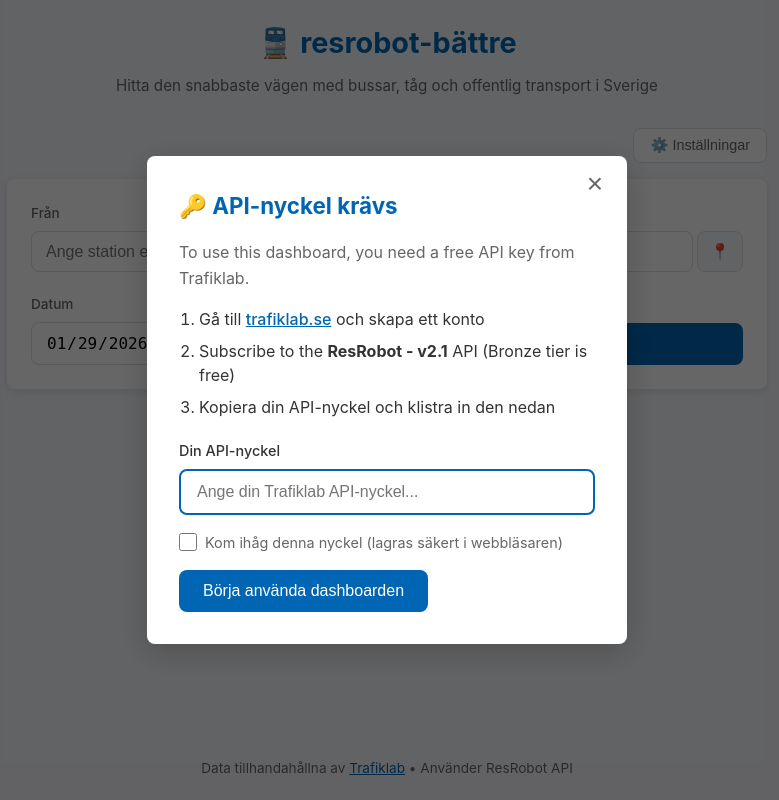
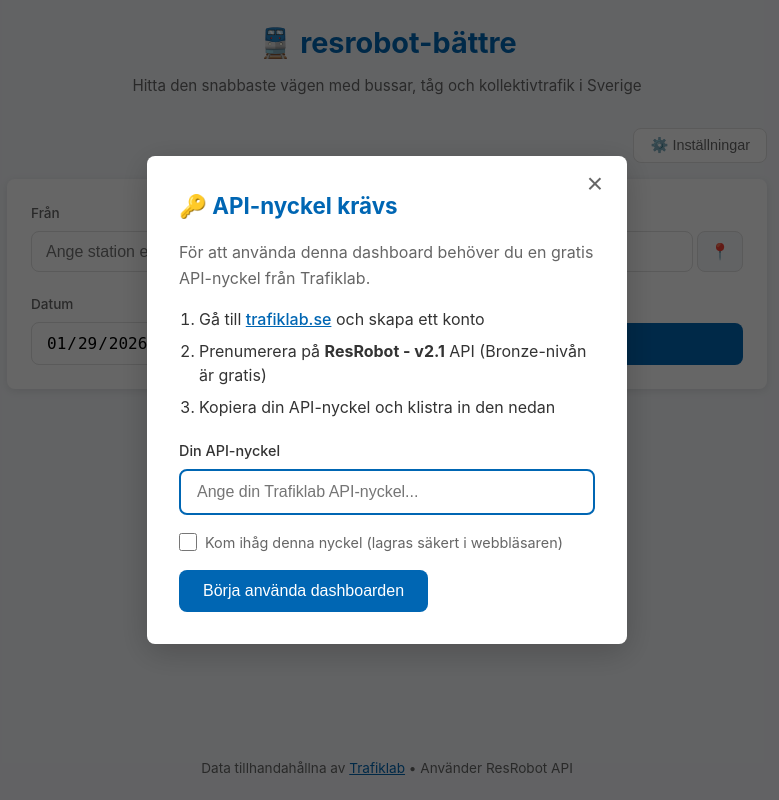
Before and after one commit to escapables/sl2, a Flask app: page / in a window 1280 px wide. Shown: the whole page, without its empty margins (253-1032 px from the left). Run offline with Flask 2, Linux system fonts and the light colour scheme.

Commit message:
Fler översättningar från Engelska

```diff
--- a/templates/index.html
+++ b/templates/index.html
@@ -14,8 +14,8 @@
             <header>
                 <h1>🚆 resrobot-bättre</h1>
                 <p>
-                    Hitta den snabbaste vägen med bussar, tåg och offentlig
-                    transport i Sverige
+                    Hitta den snabbaste vägen med bussar, tåg och
+                    kollektivtrafik i Sverige
                 </p>
             </header>
 
@@ -27,8 +27,8 @@
                     </button>
                     <h2>🔑 API-nyckel krävs</h2>
                     <p>
-                        To use this dashboard, you need a free API key from
-                        Trafiklab.
+                        För att använda denna dashboard behöver du en gratis
+                        API-nyckel från Trafiklab.
                     </p>
                     <ol class="steps">
                         <li>
@@ -39,9 +39,9 @@
                             och skapa ett konto
                         </li>
                         <li>
-                            Subscribe to the
-                            <strong>ResRobot - v2.1</strong> API (Bronze tier is
-                            free)
+                            Prenumerera på
+                            <strong>ResRobot - v2.1</strong> API (Bronze-nivån
+                            är gratis)
                         </li>
                         <li>Kopiera din API-nyckel och klistra in den nedan</li>
                     </ol>
@@ -135,12 +135,12 @@
                                 <input
                                     type="text"
                                     id="to-location"
-                                    placeholder="Enter station or address..."
+                                    placeholder="Ange station eller adress..."
                                     autocomplete="off"
                                 />
                                 <button
                                     id="to-current"
-                                    title="Use my current location"
+                                    title="Använd min nuvarande plats"
                                 >
                                     📍
                                 </button>
```
